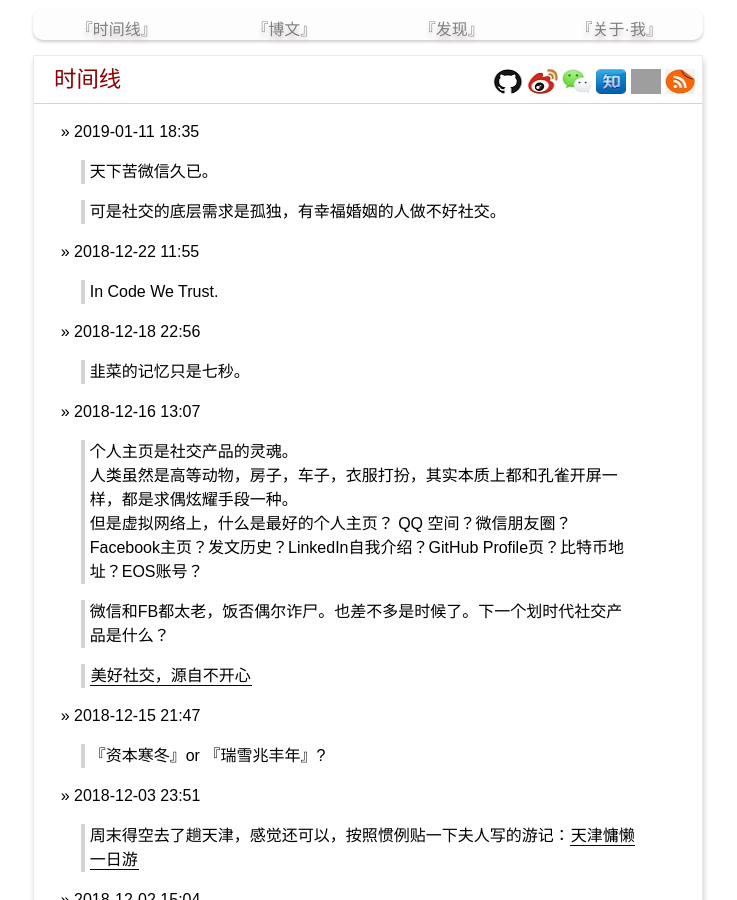
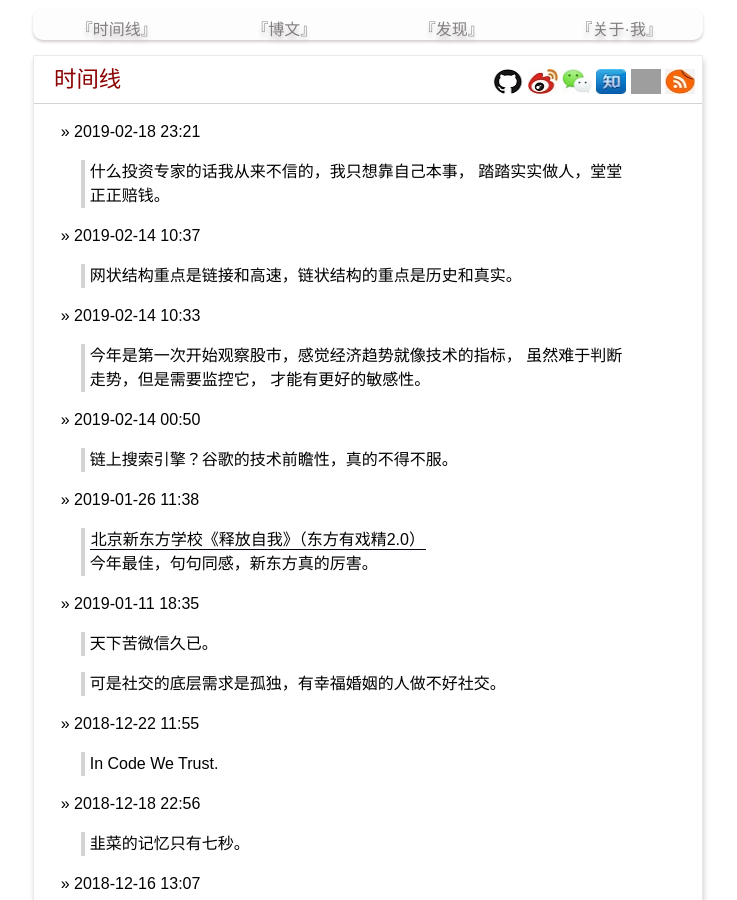
Before and after one commit to yanyiwu/blog, a Jekyll site: the page built from index.md, in a window 1280 px wide and 900 px high. Shown: the whole window, without its empty margins (272-1009 px from the left). Built offline with Jekyll 4.4.1, drawn with Linux system fonts in a browser that asks for light colours; Markdown is read by kramdown in place of the engine named in the settings; comment, search, counter and statistics services are not loaded; grey boxes are pictures that could not be loaded.

Commit message:
[moment]

```diff
--- a/index.md
+++ b/index.md
@@ -2,6 +2,30 @@
 layout: posting
 title: 时间线
 ---
+
+&raquo; 2019-02-18 23:21
+
+> 什么投资专家的话我从来不信的，我只想靠自己本事，
+> 踏踏实实做人，堂堂正正赔钱。
+
+&raquo; 2019-02-14 10:37
+
+> 网状结构重点是链接和高速，链状结构的重点是历史和真实。
+
+&raquo; 2019-02-14 10:33
+
+> 今年是第一次开始观察股市，感觉经济趋势就像技术的指标，
+> 虽然难于判断走势，但是需要监控它，
+> 才能有更好的敏感性。
+
+&raquo; 2019-02-14 00:50
+
+> 链上搜索引擎？谷歌的技术前瞻性，真的不得不服。
+
+&raquo; 2019-01-26 11:38
+
+> [北京新东方学校《释放自我》（东方有戏精2.0）](https://mp.weixin.qq.com/s/4yyA-YrGT3bAKZTRBFxCGg)
+> 今年最佳，句句同感，新东方真的厉害。
 
 &raquo; 2019-01-11 18:35
 
@@ -15,7 +39,7 @@ title: 时间线
 
 &raquo; 2018-12-18 22:56
 
-> 韭菜的记忆只是七秒。
+> 韭菜的记忆只有七秒。
 
 &raquo; 2018-12-16 13:07
 
```
